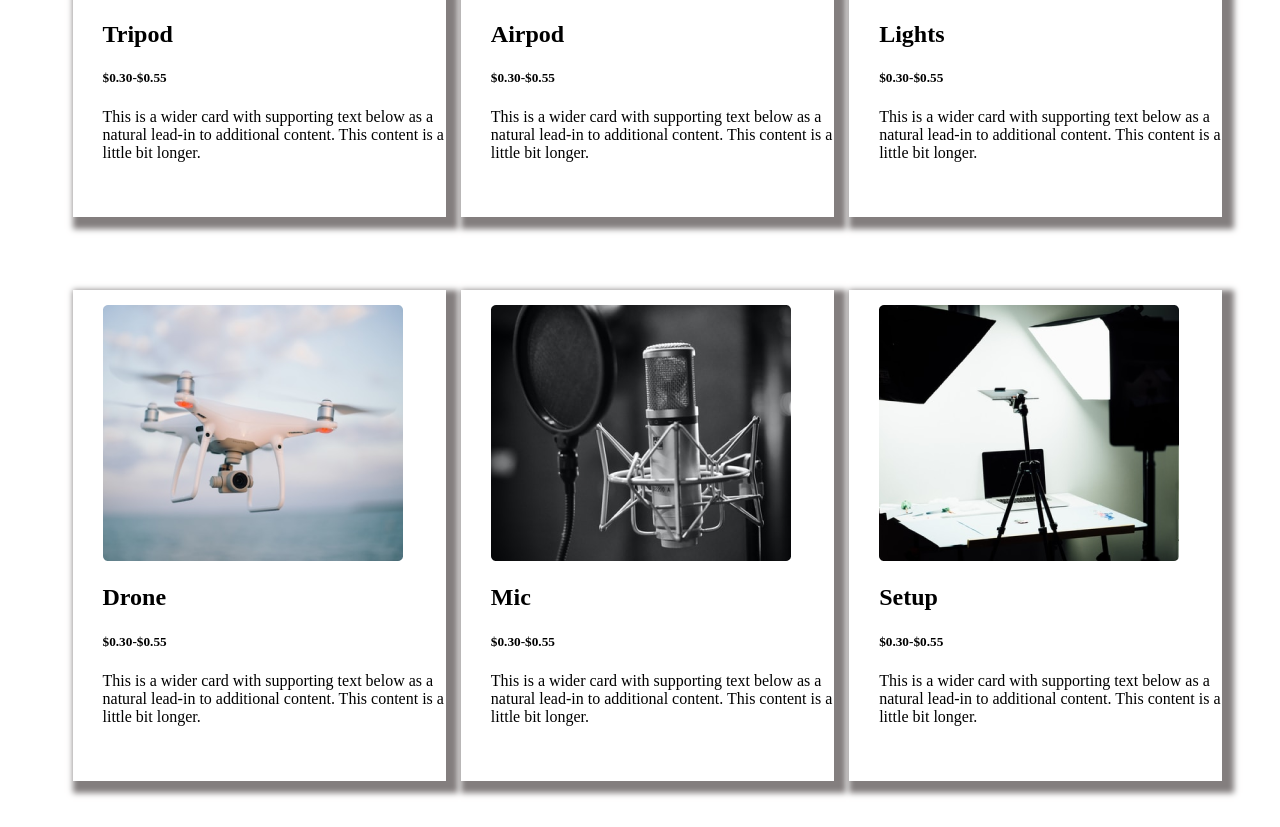
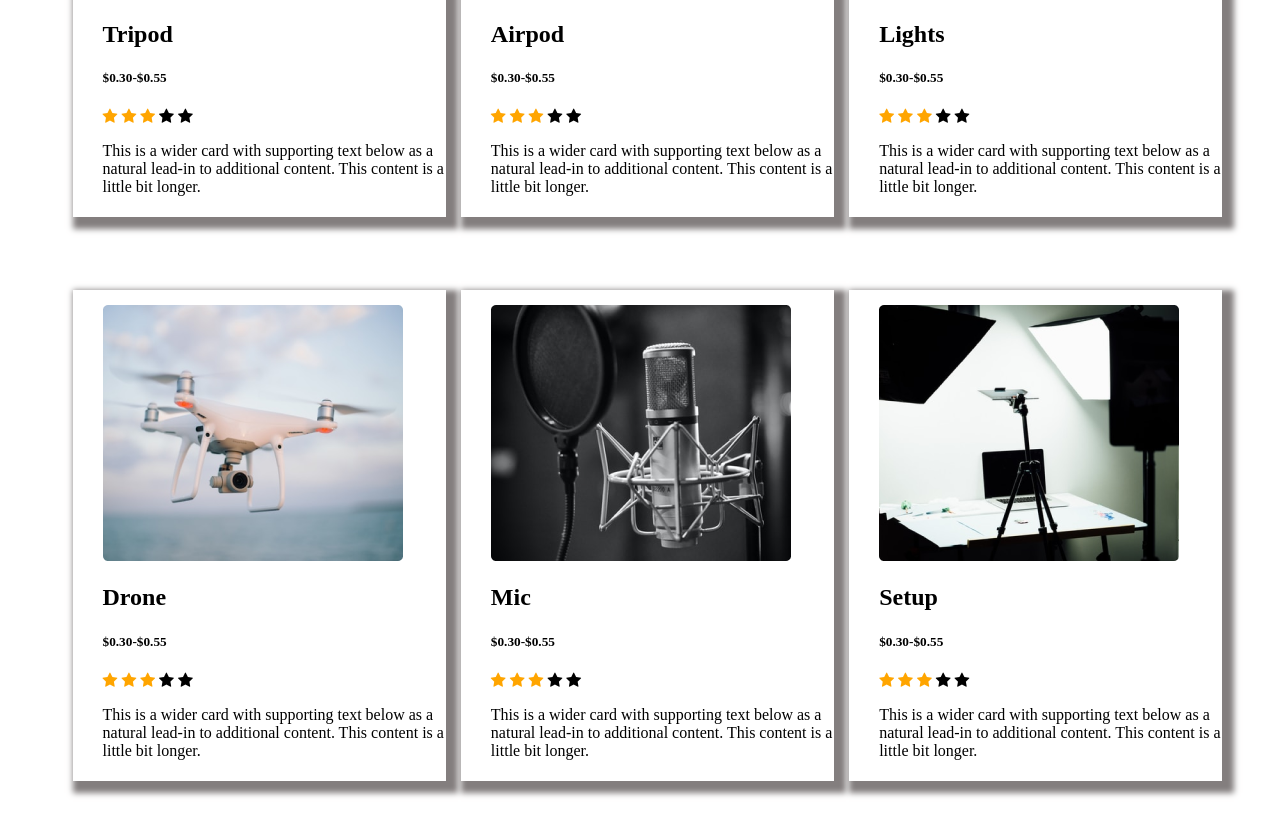
Before and after one commit to HasanMamun4545/influencer, a plain HTML site: page index.html in a window 1280 px wide. Shown: the part 1081-1908 px from the top of the page. Drawn offline with Linux system fonts and the light colour scheme.

Commit message:
first commit

```diff
--- a/index.html
+++ b/index.html
@@ -5,6 +5,7 @@
     <meta http-equiv="X-UA-Compatible" content="IE=edge">
     <meta name="viewport" content="width=device-width, initial-scale=1.0">
     <link rel="stylesheet" href="style.css">
+    <link rel="stylesheet" href="https://cdnjs.cloudflare.com/ajax/libs/font-awesome/4.7.0/css/font-awesome.min.css">
     <title>Assignment</title>
 </head>
 <body>
@@ -25,7 +26,7 @@
 
 
         <div class="half">
-            <img src="images/main-camera.png" alt="">
+            <img class="dhong" src="images/main-camera.png" alt="">
         </div>
     </section>
     <h1 class="item">Our Collection</h1>
@@ -35,6 +36,12 @@
                 <img class="size" src="images/tripod.png" alt="">
                 <h1>Tripod</h1>
 <h5>$0.30-$0.55</h5>
+<span class="fa fa-star rate"></span>
+<span class="fa fa-star rate"></span>
+<span class="fa fa-star rate"></span>
+<span class="fa fa-star"></span>
+<span class="fa fa-star"></span>
+
                 <p>
                     This is a wider card with supporting text below as a natural lead-in to additional content. This content is a little bit longer.
                 </p>
@@ -44,6 +51,12 @@
                 <img class="size" src="images/airpod.png" alt="">
                 <h1>Airpod</h1>
 <h5>$0.30-$0.55</h5>
+<span class="fa fa-star rate"></span>
+<span class="fa fa-star rate"></span>
+<span class="fa fa-star rate"></span>
+<span class="fa fa-star"></span>
+<span class="fa fa-star"></span>
+
                 <p>
                     This is a wider card with supporting text below as a natural lead-in to additional content. This content is a little bit longer.
                 </p>
@@ -52,6 +65,11 @@
                 <img class="size" src="images/lights.png" alt="">
                 <h1>Lights</h1>
 <h5>$0.30-$0.55</h5>
+<span class="fa fa-star rate"></span>
+<span class="fa fa-star rate"></span>
+<span class="fa fa-star rate"></span>
+<span class="fa fa-star"></span>
+<span class="fa fa-star"></span>
                 <p>
                     This is a wider card with supporting text below as a natural lead-in to additional content. This content is a little bit longer.
                 </p>
@@ -63,6 +81,11 @@
                 <img class="size" src="images/drone.png" alt="">
                 <h1>Drone</h1>
 <h5>$0.30-$0.55</h5>
+<span class="fa fa-star rate"></span>
+<span class="fa fa-star rate"></span>
+<span class="fa fa-star rate"></span>
+<span class="fa fa-star"></span>
+<span class="fa fa-star"></span>
                 <p>
                     This is a wider card with supporting text below as a natural lead-in to additional content. This content is a little bit longer.
                 </p>
@@ -72,6 +95,11 @@
                 <img class="size" src="images/mic.png" alt="">
                 <h1>Mic</h1>
                 <h5>$0.30-$0.55</h5>
+                <span class="fa fa-star rate"></span>
+<span class="fa fa-star rate"></span>
+<span class="fa fa-star rate"></span>
+<span class="fa fa-star"></span>
+<span class="fa fa-star"></span>
                 <p>
                     This is a wider card with supporting text below as a natural lead-in to additional content. This content is a little bit longer.
                 </p>
@@ -80,6 +108,11 @@
                 <img class="size" src="images/setup.png" alt="">
                 <h1>Setup</h1>
                 <h5>$0.30-$0.55</h5>
+                <span class="fa fa-star rate"></span>
+<span class="fa fa-star rate"></span>
+<span class="fa fa-star rate"></span>
+<span class="fa fa-star"></span>
+<span class="fa fa-star"></span>
                 <p>
                     This is a wider card with supporting text below as a natural lead-in to additional content. This content is a little bit longer.
                 </p>
--- a/style.css
+++ b/style.css
@@ -106,3 +106,14 @@ margin-left: 15px;
         width: 100%;
       }
   }
+  /* Mouse dekhlei
+  natok korbe */
+  .dhong:hover{
+transform: rotate(-180deg);
+  }
+  .dhong{
+      transition: transform 5s;
+  }
+  .rate{
+color: orange;
+  }
```
